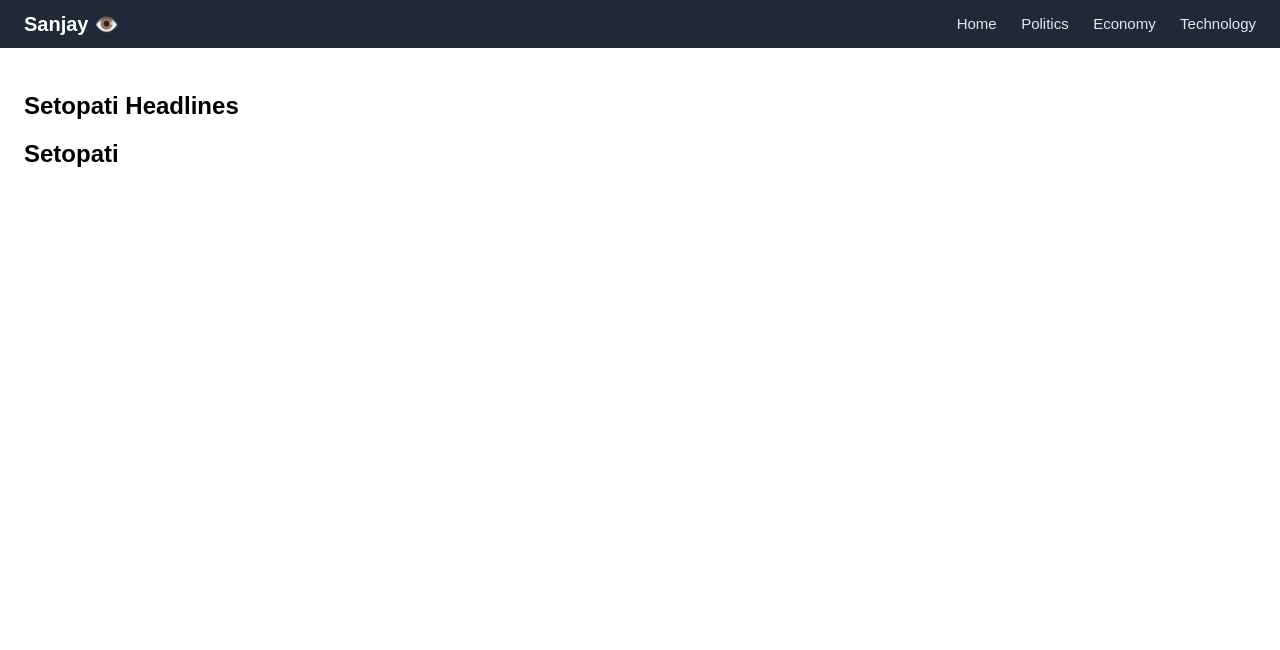
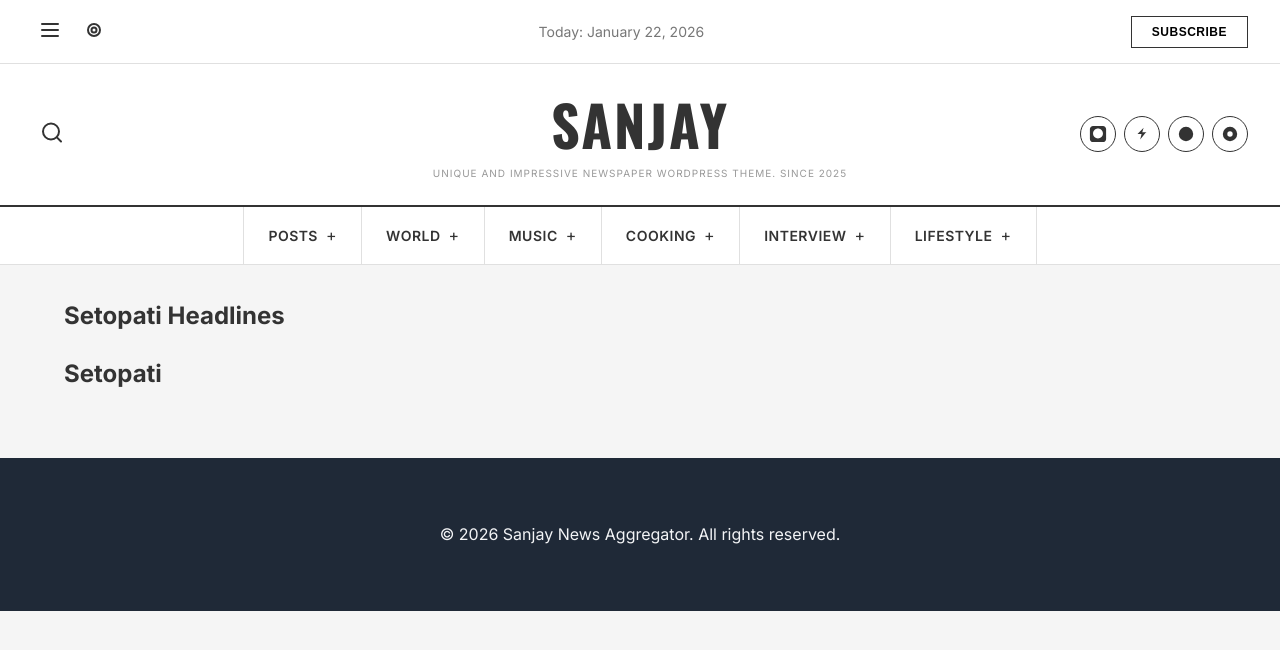
Before and after one commit to aad4rsh/Sanjay, a Django app: page / in a window 1280 px wide. Shown: the top 650 px of the page. Run offline with Django 5.2, Linux system fonts and the light colour scheme; data that the repository does not hold is empty.

Commit message:
Nav var changed

```diff
--- /dev/null
+++ b/News/sanjay/static/css/style.css
@@ -0,0 +1,415 @@
+:root {
+    --primary-color: #2563eb;
+    --secondary-color: #1e40af;
+    --background-color: #f5f5f5;
+    --card-bg: #ffffff;
+    --text-color: #333333;
+    --text-light: #777777;
+    --text-lighter: #999999;
+    --border-color: #e0e0e0;
+    --border-radius: 12px;
+    --shadow-sm: 0 1px 2px 0 rgba(0, 0, 0, 0.05);
+    --shadow-md: 0 4px 6px -1px rgba(0, 0, 0, 0.1), 0 2px 4px -1px rgba(0, 0, 0, 0.06);
+    --shadow-lg: 0 10px 15px -3px rgba(0, 0, 0, 0.1), 0 4px 6px -2px rgba(0, 0, 0, 0.05);
+}
+
+* {
+    box-sizing: border-box;
+}
+
+body {
+    margin: 0;
+    font-family: 'Inter', system-ui, -apple-system, sans-serif;
+    background-color: var(--background-color);
+    color: var(--text-color);
+    line-height: 1.6;
+}
+
+/* Top Bar */
+.top-bar {
+    background-color: #ffffff;
+    border-bottom: 1px solid var(--border-color);
+    padding: 0.75rem 2rem;
+    display: flex;
+    justify-content: space-between;
+    align-items: center;
+}
+
+.top-bar-left {
+    display: flex;
+    gap: 0.5rem;
+}
+
+.top-bar-center {
+    flex: 1;
+    text-align: center;
+}
+
+.top-bar-right {
+    display: flex;
+    align-items: center;
+}
+
+.icon-btn {
+    background: transparent;
+    border: none;
+    cursor: pointer;
+    padding: 0.5rem;
+    color: var(--text-color);
+    transition: color 0.2s;
+}
+
+.icon-btn:hover {
+    color: var(--text-light);
+}
+
+.date-text {
+    font-size: 0.875rem;
+    color: var(--text-light);
+    font-weight: 400;
+}
+
+.subscribe-btn {
+    background-color: #ffffff;
+    border: 1px solid var(--text-color);
+    padding: 0.5rem 1.25rem;
+    font-size: 0.75rem;
+    font-weight: 600;
+    letter-spacing: 0.5px;
+    cursor: pointer;
+    transition: all 0.2s;
+}
+
+.subscribe-btn:hover {
+    background-color: var(--text-color);
+    color: #ffffff;
+}
+
+/* Main Header */
+.main-header {
+    background-color: #ffffff;
+    padding: 2rem 2rem 1.5rem;
+    border-bottom: 2px solid var(--text-color);
+    display: flex;
+    align-items: center;
+    justify-content: space-between;
+    position: relative;
+}
+
+.search-btn {
+    background: transparent;
+    border: none;
+    cursor: pointer;
+    padding: 0.5rem;
+    color: var(--text-color);
+    transition: color 0.2s;
+    position: absolute;
+    left: 2rem;
+    top: 50%;
+    transform: translateY(-50%);
+}
+
+.search-btn:hover {
+    color: var(--text-light);
+}
+
+.header-main {
+    flex: 1;
+    text-align: center;
+}
+
+.brand {
+    font-family: 'Oswald', sans-serif;
+    font-size: clamp(2rem, 5vw, 3.5rem);
+    font-weight: 700;
+    color: var(--text-color);
+    text-decoration: none;
+    letter-spacing: 2px;
+    text-transform: uppercase;
+    line-height: 1;
+    display: inline-block;
+    margin: 0;
+    transition: color 0.2s;
+}
+
+.brand:hover {
+    color: var(--text-light);
+}
+
+.tagline {
+    font-size: 0.625rem;
+    color: var(--text-lighter);
+    letter-spacing: 1px;
+    margin: 0.5rem 0 0 0;
+    font-weight: 400;
+    text-transform: uppercase;
+}
+
+.social-icons {
+    display: flex;
+    gap: 0.5rem;
+    position: absolute;
+    right: 2rem;
+    top: 50%;
+    transform: translateY(-50%);
+}
+
+.social-icon {
+    width: 36px;
+    height: 36px;
+    border: 1px solid var(--text-color);
+    border-radius: 50%;
+    display: flex;
+    align-items: center;
+    justify-content: center;
+    color: var(--text-color);
+    text-decoration: none;
+    transition: all 0.2s;
+}
+
+.social-icon:hover {
+    background-color: var(--text-color);
+    color: #ffffff;
+}
+
+.social-icon svg {
+    width: 18px;
+    height: 18px;
+}
+
+/* Main Navigation */
+.main-nav {
+    background-color: #ffffff;
+    border-bottom: 1px solid var(--border-color);
+    position: sticky;
+    top: 0;
+    z-index: 100;
+}
+
+/* Main Navigation */
+.main-nav {
+    background-color: #ffffff;
+    border-bottom: 1px solid var(--border-color);
+    position: sticky;
+    top: 0;
+    z-index: 100;
+}
+
+.nav-links {
+    display: flex;
+    justify-content: center;
+    gap: 0;
+    padding: 0;
+    margin: 0;
+}
+
+.nav-links a {
+    color: var(--text-color);
+    text-decoration: none;
+    font-size: 0.875rem;
+    font-weight: 600;
+    letter-spacing: 0.5px;
+    padding: 1rem 1.5rem;
+    display: inline-block;
+    transition: all 0.2s;
+    border-right: 1px solid var(--border-color);
+}
+
+.nav-links a:first-child {
+    border-left: 1px solid var(--border-color);
+}
+
+.nav-links a:hover {
+    background-color: var(--text-color);
+    color: #ffffff;
+}
+
+.dropdown-icon {
+    margin-left: 0.25rem;
+    font-size: 1rem;
+    font-weight: 400;
+}
+
+.content {
+    max-width: 1200px;
+    margin: 2rem auto;
+    padding: 0 1.5rem;
+}
+
+.section-header {
+    display: flex;
+    align-items: center;
+    margin-bottom: 2rem;
+    padding-bottom: 1rem;
+    border-bottom: 2px solid #e5e7eb;
+}
+
+.section-title {
+    font-size: 1.875rem;
+    font-weight: 700;
+    color: var(--text-color);
+    margin: 0;
+}
+
+/* News Grid */
+.news-grid {
+    display: grid;
+    grid-template-columns: repeat(auto-fill, minmax(300px, 1fr));
+    gap: 2rem;
+    margin-bottom: 4rem;
+}
+
+.news-card {
+    background: var(--card-bg);
+    border-radius: var(--border-radius);
+    box-shadow: var(--shadow-md);
+    overflow: hidden;
+    transition: transform 0.2s, box-shadow 0.2s;
+    display: flex;
+    flex-direction: column;
+    height: 100%;
+}
+
+.news-card:hover {
+    transform: translateY(-4px);
+    box-shadow: var(--shadow-lg);
+}
+
+.news-image-container {
+    position: relative;
+    padding-top: 56.25%;
+    /* 16:9 aspect ratio */
+    background-color: #e5e7eb;
+    overflow: hidden;
+}
+
+.news-image {
+    position: absolute;
+    top: 0;
+    left: 0;
+    width: 100%;
+    height: 100%;
+    object-fit: cover;
+    transition: transform 0.3s;
+}
+
+.news-card:hover .news-image {
+    transform: scale(1.05);
+}
+
+.news-content {
+    padding: 1.5rem;
+    flex-grow: 1;
+    display: flex;
+    flex-direction: column;
+}
+
+.news-title {
+    font-size: 1.125rem;
+    font-weight: 600;
+    margin: 0 0 1rem 0;
+    line-height: 1.4;
+}
+
+.news-link {
+    text-decoration: none;
+    color: inherit;
+}
+
+.news-link:hover {
+    color: var(--primary-color);
+}
+
+.news-footer {
+    border-top: 1px solid #f3f4f6;
+    padding: 1rem 1.5rem;
+    background-color: #f9fafb;
+    font-size: 0.875rem;
+    color: var(--text-light);
+    text-align: right;
+}
+
+/* Footer */
+footer {
+    background-color: #1f2937;
+    color: #f3f4f6;
+    padding: 3rem 0;
+    margin-top: 4rem;
+}
+
+.footer-content {
+    max-width: 1200px;
+    margin: 0 auto;
+    padding: 0 1.5rem;
+    text-align: center;
+}
+
+
+@media (max-width: 768px) {
+    .top-bar {
+        padding: 0.5rem 1rem;
+    }
+
+    .date-text {
+        font-size: 0.75rem;
+    }
+
+    .subscribe-btn {
+        padding: 0.4rem 0.8rem;
+        font-size: 0.7rem;
+    }
+
+    .main-header {
+        padding: 1.5rem 1rem;
+    }
+
+    .search-btn,
+    .social-icons {
+        position: static;
+        transform: none;
+    }
+
+    .main-header {
+        flex-direction: column;
+        gap: 1rem;
+    }
+
+    .brand {
+        font-size: 2rem;
+        letter-spacing: 1px;
+    }
+
+    .tagline {
+        font-size: 0.55rem;
+    }
+
+    .nav-links {
+        flex-wrap: wrap;
+        justify-content: center;
+    }
+
+    .nav-links a {
+        font-size: 0.75rem;
+        padding: 0.75rem 1rem;
+    }
+
+    .news-grid {
+        grid-template-columns: 1fr;
+    }
+}
+
+@media (max-width: 480px) {
+    .social-icons {
+        gap: 0.25rem;
+    }
+
+    .social-icon {
+        width: 30px;
+        height: 30px;
+    }
+
+    .top-bar-left,
+    .top-bar-right {
+        gap: 0.25rem;
+    }
+}
--- a/News/sanjay/templates/base.html
+++ b/News/sanjay/templates/base.html
@@ -1,62 +1,94 @@
 <!DOCTYPE html>
+{% load static %}
 <html lang="en">
+
 <head>
     <meta charset="UTF-8">
-    <title>{% block title %}Sanjay{% endblock %}</title>
+    <meta name="viewport" content="width=device-width, initial-scale=1.0">
+    <title>{% block title %}Sanjay News{% endblock %}</title>
+    <link rel="preconnect" href="https://fonts.googleapis.com">
+    <link rel="preconnect" href="https://fonts.gstatic.com" crossorigin>
+    <link href="https://fonts.googleapis.com/css2?family=Oswald:wght@200..700&display=swap" rel="stylesheet">
+    <link href="https://fonts.googleapis.com/css2?family=Inter:wght@400;500;600;700;800&display=swap" rel="stylesheet">
+    <link rel="stylesheet" href="{% static 'css/style.css' %}?v=newspaper_style">
+</head>
 
-    <style>
-        body {
-            margin: 0;
-            font-family: Arial, sans-serif;
-        }
-
-        nav {
-            background-color: #1f2937; /* dark gray */
-            padding: 12px 24px;
-        }
-
-        .nav-container {
-            display: flex;
-            justify-content: space-between;
-            align-items: center;
-        }
-
-        .brand {
-            color: #ffffff;
-            font-size: 20px;
-            font-weight: bold;
-            text-decoration: none;
-        }
-
-        .nav-links a {
-            color: #e5e7eb;
-            text-decoration: none;
-            margin-left: 20px;
-            font-size: 15px;
-        }
-
-        .nav-links a:hover {
-            color: #ffffff;
-        }
-
-        .content {
-            padding: 24px;
-        }
-    </style>
-</head>
 <body>
 
+    <!-- Top Bar -->
+    <div class="top-bar">
+        <div class="top-bar-left">
+            <button class="icon-btn menu-btn">
+                <svg width="20" height="20" viewBox="0 0 20 20" fill="none">
+                    <path d="M2 4h16M2 10h16M2 16h16" stroke="currentColor" stroke-width="2" stroke-linecap="round" />
+                </svg>
+            </button>
+            <button class="icon-btn settings-btn">
+                <svg width="20" height="20" viewBox="0 0 20 20" fill="none">
+                    <path d="M10 12.5a2.5 2.5 0 100-5 2.5 2.5 0 000 5z" stroke="currentColor" stroke-width="2" />
+                    <path d="M16 10a6 6 0 11-12 0 6 6 0 0112 0z" stroke="currentColor" stroke-width="2" />
+                </svg>
+            </button>
+        </div>
+        <div class="top-bar-center">
+            <span class="date-text">Today: {% now "F d, Y" %}</span>
+        </div>
+        <div class="top-bar-right">
+            <button class="subscribe-btn">SUBSCRIBE</button>
+        </div>
+    </div>
+
+    <!-- Header -->
+    <header class="main-header">
+        <button class="search-btn">
+            <svg width="24" height="24" viewBox="0 0 24 24" fill="none">
+                <circle cx="11" cy="11" r="8" stroke="currentColor" stroke-width="2" />
+                <path d="M21 21l-4.35-4.35" stroke="currentColor" stroke-width="2" stroke-linecap="round" />
+            </svg>
+        </button>
+
+        <div class="header-main">
+            <a href="{% url 'home' %}" class="brand">
+                SANJAY
+            </a>
+            <p class="tagline">UNIQUE AND IMPRESSIVE NEWSPAPER WORDPRESS THEME. SINCE 2025</p>
+        </div>
+
+        <div class="social-icons">
+            <a href="#" class="social-icon">
+                <svg width="20" height="20" viewBox="0 0 20 20" fill="currentColor">
+                    <path
+                        d="M15.5 1h-11C2.57 1 1 2.57 1 4.5v11C1 17.43 2.57 19 4.5 19h11c1.93 0 3.5-1.57 3.5-3.5v-11C19 2.57 17.43 1 15.5 1zm-5.5 14c-3.03 0-5.5-2.47-5.5-5.5S6.97 4 10 4s5.5 2.47 5.5 5.5S13.03 15 10 15z" />
+                </svg>
+            </a>
+            <a href="#" class="social-icon">
+                <svg width="20" height="20" viewBox="0 0 20 20" fill="currentColor">
+                    <path d="M11.8 3l-1.5 5h4.7l-1.2 1-5.8 7 1.5-6h-4.5l6.8-7z" />
+                </svg>
+            </a>
+            <a href="#" class="social-icon">
+                <svg width="20" height="20" viewBox="0 0 20 20" fill="currentColor">
+                    <circle cx="10" cy="10" r="8" />
+                </svg>
+            </a>
+            <a href="#" class="social-icon">
+                <svg width="20" height="20" viewBox="0 0 20 20" fill="currentColor">
+                    <circle cx="10" cy="10" r="8" />
+                    <circle cx="10" cy="10" r="3" fill="white" />
+                </svg>
+            </a>
+        </div>
+    </header>
+
     <!-- Navbar -->
-    <nav>
-        <div class="nav-container">
-            <a href="{% url 'home' %}" class="brand">Sanjay 👁️</a>
-
-            <div class="nav-links">
-                <a href="{% url 'home' %}">Home</a>
-                <a href="#">Politics</a>
-                <a href="#">Economy</a>
-                <a href="#">Technology</a>
-            </div>
+    <nav class="main-nav">
+        <div class="nav-links">
+            <a href="{% url 'home' %}">POSTS <span class="dropdown-icon">+</span></a>
+            <a href="#world">WORLD <span class="dropdown-icon">+</span></a>
+            <a href="#music">MUSIC <span class="dropdown-icon">+</span></a>
+            <a href="#cooking">COOKING <span class="dropdown-icon">+</span></a>
+            <a href="#interview">INTERVIEW <span class="dropdown-icon">+</span></a>
+            <a href="#lifestyle">LIFESTYLE <span class="dropdown-icon">+</span></a>
         </div>
     </nav>
 
@@ -66,5 +98,13 @@
         {% endblock %}
     </div>
 
+    <!-- Footer -->
+    <footer>
+        <div class="footer-content">
+            <p>&copy; {% now "Y" %} Sanjay News Aggregator. All rights reserved.</p>
+        </div>
+    </footer>
+
 </body>
+
 </html>
```
